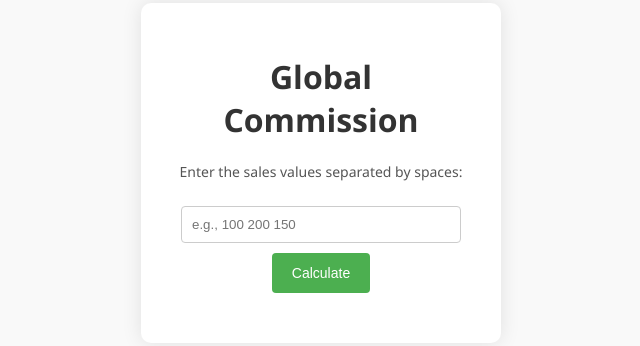
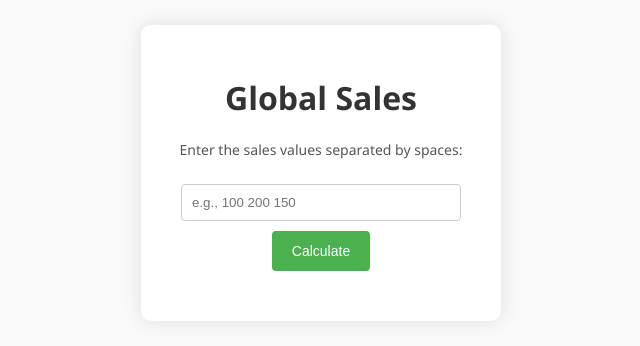
Before and after one commit to bot-killer-dot/sales-calculator, a website: page views/index.html in a window 1280 px wide. Shown: the part 227-573 px from the top of the page, without its empty margins (319-959 px from the left). Drawn offline with Linux system fonts and the light colour scheme.

Commit message:
Update index.html

```diff
--- a/views/index.html
+++ b/views/index.html
@@ -8,7 +8,7 @@
   </head>
   <body>
     <div class="container">
-      <h1>Global Commission</h1>
+      <h1>Global Sales</h1>
       <label for="salesInput"
         >Enter the sales values separated by spaces:</label
       >
```
